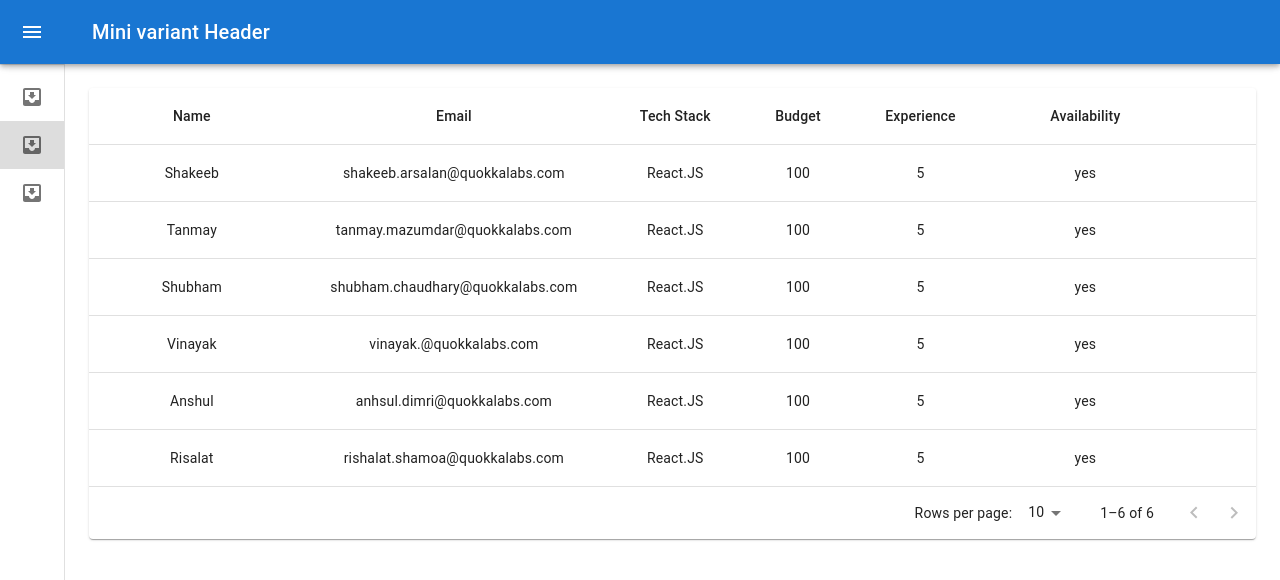
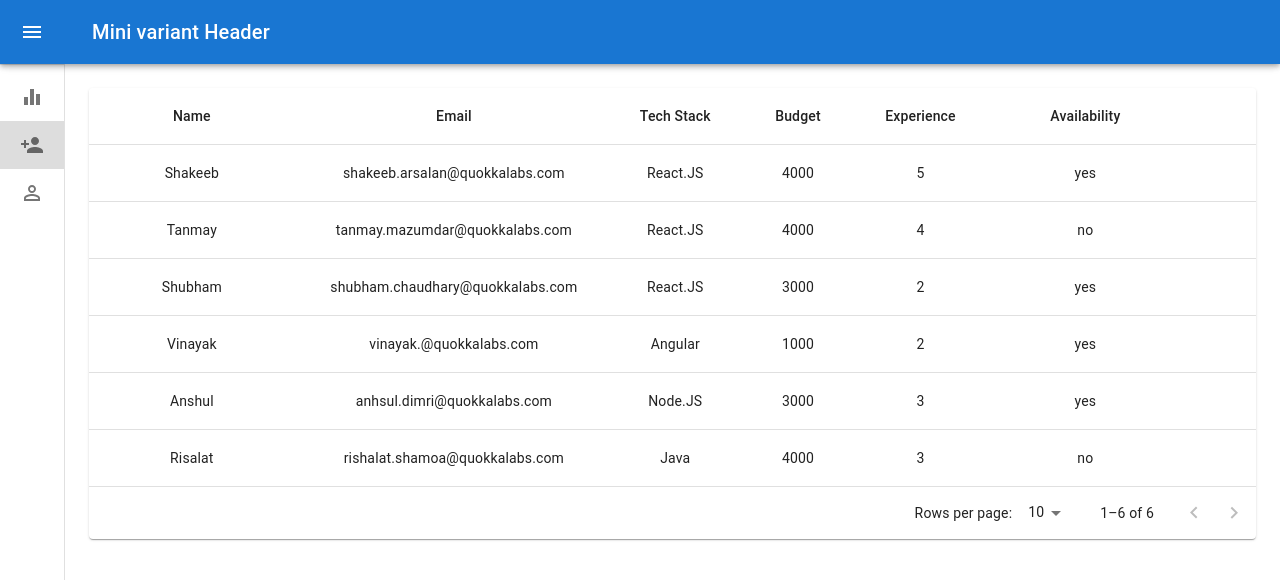
Before and after one commit to tanmaymazumdar19/zerobug-web, a React (Vite) app: page /company/employee/hire in a window 1280 px wide. Shown: the top 580 px of the page. Built offline with nearby package versions, Linux system fonts and the light colour scheme.

Commit message:
(feat): passed details to modal in do-hire section

```diff
--- a/src/components/Layout/Sidebar.tsx
+++ b/src/components/Layout/Sidebar.tsx
@@ -13,7 +13,9 @@ import {
 
 import ChevronLeftIcon from "@mui/icons-material/ChevronLeft";
 import ChevronRightIcon from "@mui/icons-material/ChevronRight";
-import InboxIcon from "@mui/icons-material/MoveToInbox";
+import EqualizerIcon from "@mui/icons-material/Equalizer";
+import PersonAddIcon from "@mui/icons-material/PersonAdd";
+import PermIdentityIcon from "@mui/icons-material/PermIdentity";
 
 const drawerWidth = 240;
 
@@ -111,11 +113,17 @@ const Sidebar = ({ theme, open, handleDrawerClose }: any) => {
               <ListItemIcon
                 sx={{
                   minWidth: 0,
-                  mr: open ? 3 : "auto",
+                  mr: open ? "10px" : "auto",
                   justifyContent: "center",
                 }}
               >
-                <InboxIcon />
+                {title === "Dashboard" ? (
+                  <EqualizerIcon />
+                ) : title === "Do Hire" ? (
+                  <PersonAddIcon />
+                ) : title === "Get Hired" ? (
+                  <PermIdentityIcon />
+                ) : null}
               </ListItemIcon>
               <ListItemText primary={title} sx={{ opacity: open ? 1 : 0 }} />
             </ListItemButton>
--- a/src/pages/Company/DoHire/Employee.tsx
+++ b/src/pages/Company/DoHire/Employee.tsx
@@ -16,6 +16,7 @@ import {
 import { setShowModal } from "../../../redux/slices/modalSlice";
 import { useDispatch } from "react-redux";
 import CustomModal from "../../../components/Reuseable/CustomModal";
+import { styled } from "styled-components";
 
 interface Column {
   id: "name" | "email" | "techStack" | "availability" | "budget" | "experience";
@@ -64,7 +65,7 @@ const rows = [
     "Shakeeb",
     "shakeeb.arsalan@quokkalabs.com",
     "React.JS",
-    100,
+    4000,
     5,
     "yes"
   ),
@@ -72,41 +73,42 @@ const rows = [
     "Tanmay",
     "tanmay.mazumdar@quokkalabs.com",
     "React.JS",
-    100,
-    5,
-    "yes"
+    4000,
+    4,
+    "no"
   ),
   createData(
     "Shubham",
     "shubham.chaudhary@quokkalabs.com",
     "React.JS",
-    100,
-    5,
+    3000,
+    2,
     "yes"
   ),
-  createData("Vinayak", "vinayak.@quokkalabs.com", "React.JS", 100, 5, "yes"),
+  createData("Vinayak", "vinayak.@quokkalabs.com", "Angular", 1000, 2, "yes"),
   createData(
     "Anshul",
     "anhsul.dimri@quokkalabs.com",
-    "React.JS",
-    100,
-    5,
+    "Node.JS",
+    3000,
+    3,
     "yes"
   ),
   createData(
     "Risalat",
     "rishalat.shamoa@quokkalabs.com",
-    "React.JS",
-    100,
-    5,
-    "yes"
+    "Java",
+    4000,
+    3,
+    "no"
   ),
 ];
 
 export default function StickyHeadTable() {
   const dispatch = useDispatch();
-  const [page, setPage] = useState(0);
-  const [rowsPerPage, setRowsPerPage] = useState(10);
+  const [page, setPage] = useState<number>(0);
+  const [rowsPerPage, setRowsPerPage] = useState<number>(10);
+  const [detailsObj, setDetailsObj] = useState<any>({});
   const [showMoreOptions, setShowMoreOptions] = useState<number | null>(null);
 
   const handleChangePage = (_event: unknown, newPage: number) => {
@@ -120,7 +122,11 @@ export default function StickyHeadTable() {
     setPage(0);
   };
 
-  const handleRowClick = () => dispatch(setShowModal(true));
+  const handleRowClick = (name: string) => {
+    const obj = rows.find((item) => item.name === name);
+    setDetailsObj(obj);
+    dispatch(setShowModal(true));
+  };
 
   return (
     <>
@@ -152,7 +158,7 @@ export default function StickyHeadTable() {
                       key={row.email}
                       onMouseEnter={() => setShowMoreOptions(index)}
                       onMouseLeave={() => setShowMoreOptions(null)}
-                      onClick={handleRowClick}
+                      onClick={() => handleRowClick(row.name)}
                       sx={{ cursor: "pointer" }}
                     >
                       {columns.map((column) => {
@@ -206,12 +212,43 @@ export default function StickyHeadTable() {
       </Paper>
 
       <CustomModal>
-        hello
-        <br />
-        <br />
-        <br />
-        world
+        <Box
+          sx={{
+            margin: "2rem 0",
+            display: "flex",
+            flexDirection: "column",
+            gap: "0.5rem",
+          }}
+        >
+          <ParagraphStyled>
+            <span>Name:</span> {detailsObj.name}
+          </ParagraphStyled>
+
+          <ParagraphStyled>
+            <span>Tech. Stack:</span> {detailsObj.techStack}
+          </ParagraphStyled>
+
+          <ParagraphStyled>
+            <span>Experience:</span> {detailsObj.experience} years
+          </ParagraphStyled>
+
+          <ParagraphStyled>
+            <span>Email:</span> {detailsObj.email}
+          </ParagraphStyled>
+
+          <ParagraphStyled>
+            <span>Availability:</span> {detailsObj.availability}
+          </ParagraphStyled>
+        </Box>
       </CustomModal>
     </>
   );
 }
+
+const ParagraphStyled = styled.p`
+  span {
+    display: inline-block;
+    width: 100px;
+    font-weight: 600;
+  }
+`;
```
